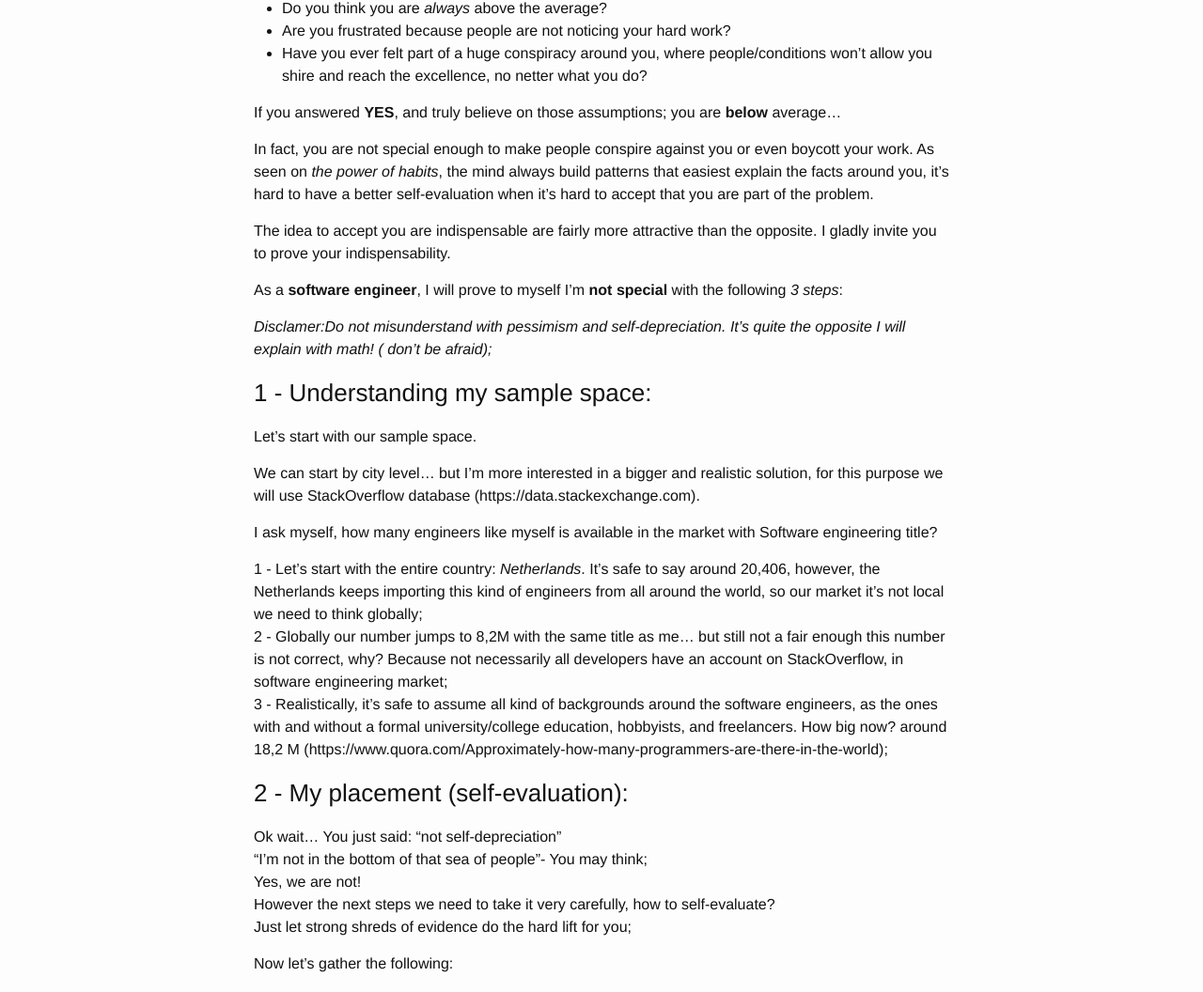
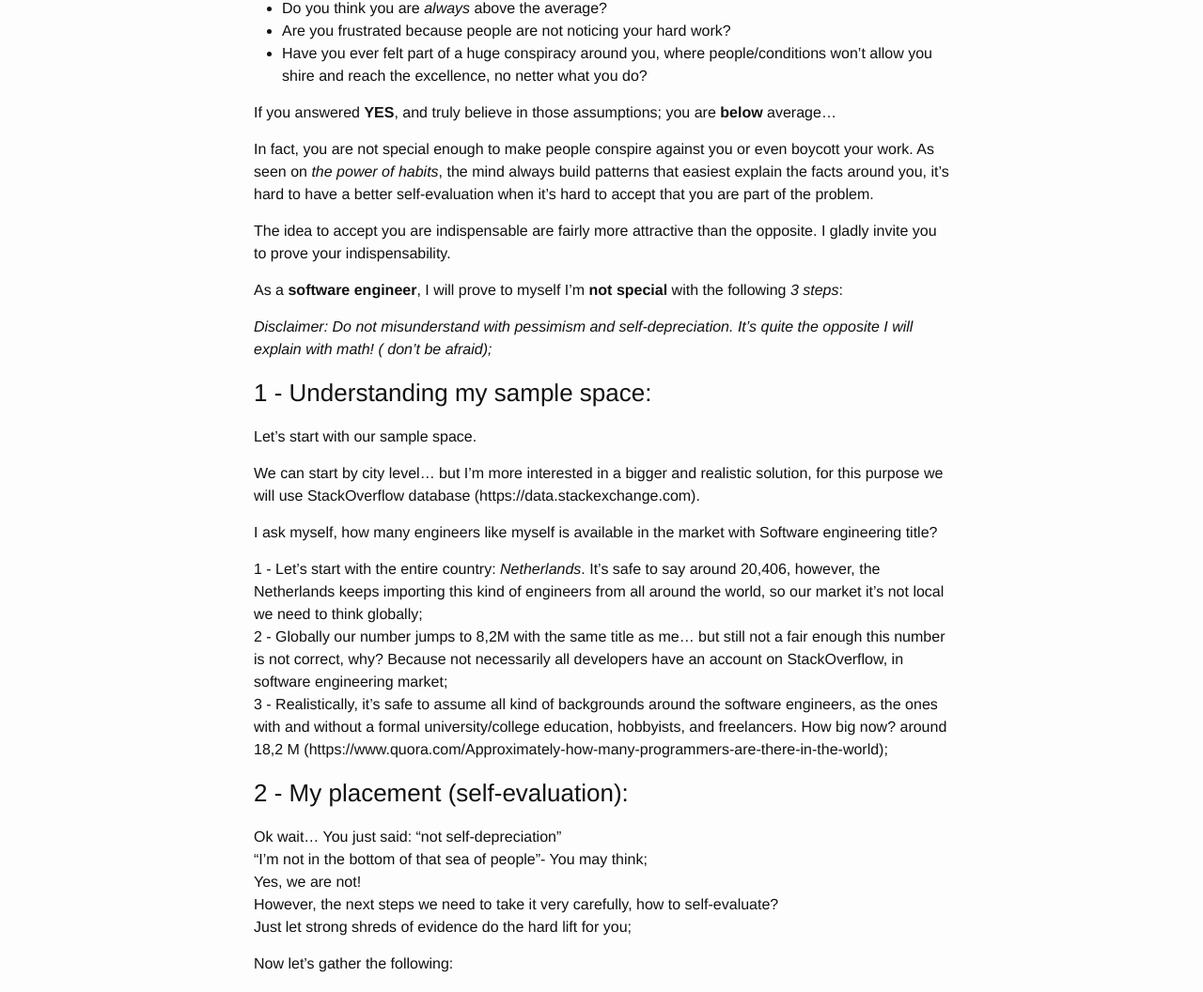
Before and after one commit to asilvino/alvarojoao.github.io, a Jekyll site: the page built from _posts/2017-12-29-the-curse-of-average.markdown, in a window 1280 px wide. Shown: the part 203-1259 px from the top of the page at 94% size. Built offline with Jekyll 4.4.1, drawn with Linux system fonts in a browser that asks for light colours.

Commit message:
Update 2017-12-29-the-curse-of-average.markdown

```diff
--- a/_posts/2017-12-29-the-curse-of-average.markdown
+++ b/_posts/2017-12-29-the-curse-of-average.markdown
@@ -9,7 +9,7 @@ categories: Business Inside
  - Are you frustrated because people are not noticing your hard work?
  - Have you ever felt part of a huge conspiracy around you, where people/conditions won’t allow you shire and reach the excellence, no netter what you do?
 
-If you answered **YES**, and truly believe on those assumptions; you are **below** average...
+If you answered **YES**, and truly believe in those assumptions; you are **below** average...
 
    In fact, you are not special enough to make people conspire against you or even boycott your work.  As seen on *the power of habits*, the mind always build patterns that easiest explain the facts around you, it's hard to have a better self-evaluation when it's hard to accept that you are part of the problem.
 
@@ -17,7 +17,7 @@ If you answered **YES**, and truly believe on those assumptions; you are **below
 
    As a **software engineer**, I will prove to myself I’m **not special** with the following *3 steps*:<br/>
 
-*Disclamer:Do not misunderstand with pessimism and self-depreciation. It’s quite the opposite I will explain with math! ( don’t be afraid);*
+*Disclaimer: Do not misunderstand with pessimism and self-depreciation. It’s quite the opposite I will explain with math! ( don’t be afraid);*
 
 ### 1 - Understanding my sample space:
 
@@ -36,7 +36,7 @@ Let’s start with our sample space.
    Ok wait... You just said: "not self-depreciation" <br/>
                              "I'm not in the bottom of that sea of people"- You may think; <br/>
    Yes, we are not!<br/>
-   However the next steps we need to take it very carefully, how to self-evaluate?<br>
+   However, the next steps we need to take it very carefully, how to self-evaluate?<br>
    Just let strong shreds of evidence do the hard lift for you;<br/>
 
 Now let's gather the following:
```
